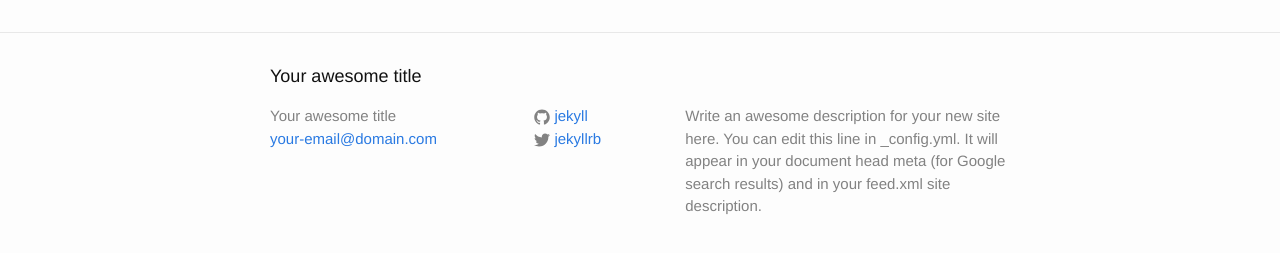
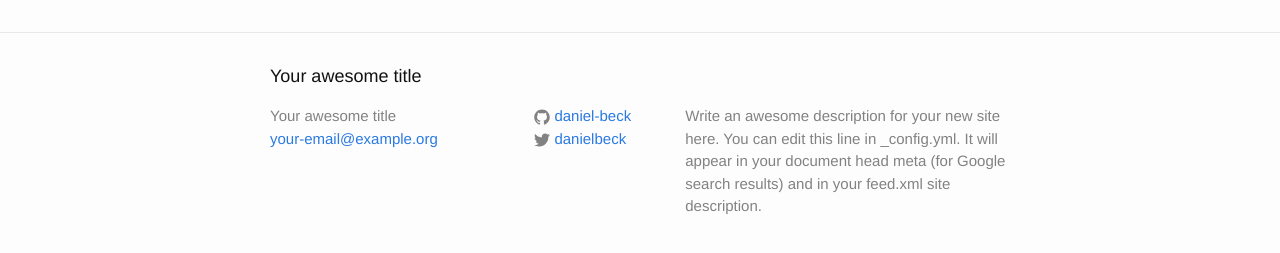
Before and after one commit to rbywater/jenkins-site-demo, a Jekyll site: the page built from index.html, in a window 1280 px wide. Shown: the part 264-517 px from the top of the page. Built offline with Jekyll 4.4.1, drawn with Linux system fonts in a browser that asks for light colours.

Commit message:
Update config

```diff
--- a/_config.yml
+++ b/_config.yml
@@ -1,14 +1,14 @@
 # Site settings
 title: Your awesome title
-email: your-email@domain.com
+email: your-email@example.org
 description: > # this means to ignore newlines until "baseurl:"
   Write an awesome description for your new site here. You can edit this
   line in _config.yml. It will appear in your document head meta (for
   Google search results) and in your feed.xml site description.
-baseurl: "" # the subpath of your site, e.g. /blog/
-url: "http://yourdomain.com" # the base hostname & protocol for your site
-twitter_username: jekyllrb
-github_username:  jekyll
+baseurl: "/jenkins-site-demo/" # the subpath of your site, e.g. /blog/
+url: "http://daniel-beck.github.io" # the base hostname & protocol for your site
+twitter_username: danielbeck
+github_username:  daniel-beck
 
 # Build settings
 markdown: kramdown
```
